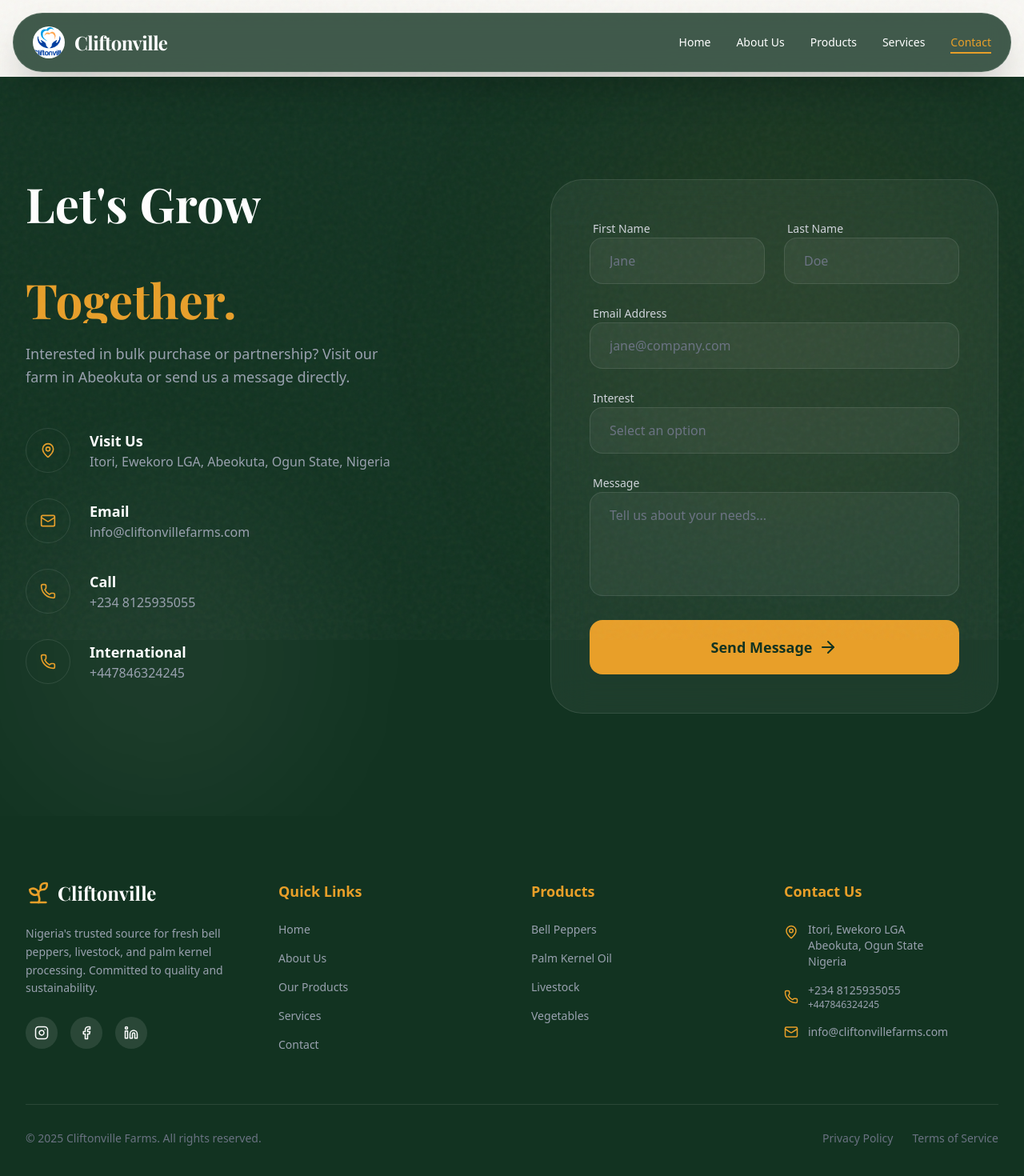
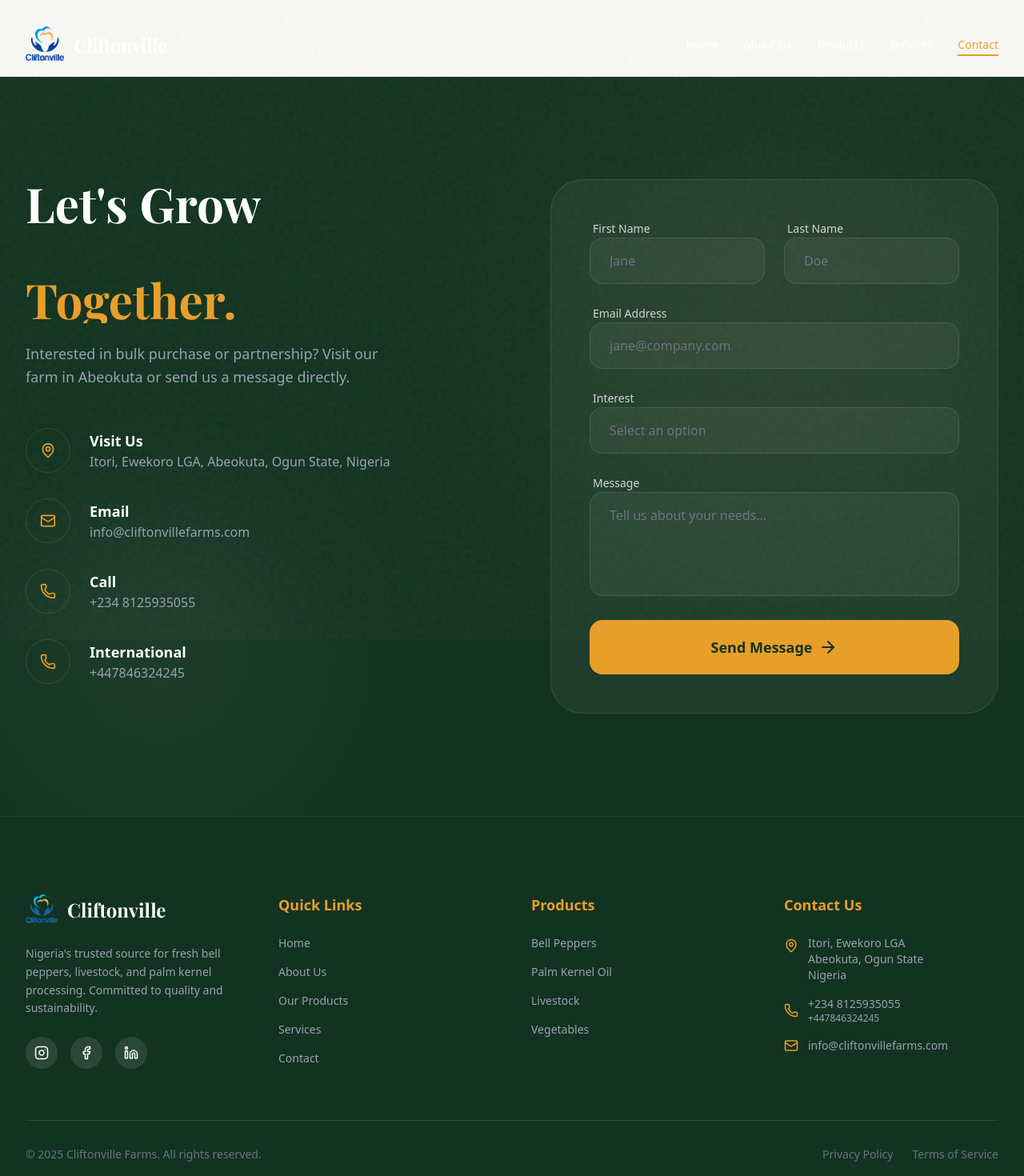
Before and after one commit to Chidi09/Clifton-ville-farms, a Next.js app: page /contact in a window 1280 px wide. Shown: the top 1470 px of the page at 80% size. Built offline with nearby package versions, Linux system fonts and the light colour scheme.

Commit message:
Transform navbar from full-width to pill on scroll, clean hero (remove video button), add logo to footer, fix product slider scrolling (-75% range)

```diff
--- a/src/app/page.tsx
+++ b/src/app/page.tsx
@@ -126,17 +126,20 @@
   )
 }
 
-// 3. PRODUCT SLIDER (PC View Enhanced)
+// 3. PRODUCT SLIDER (Fixed Scrolling Logic)
 function HomeProductSlider() {
   const targetRef = useRef(null);
   const { scrollYProgress } = useScroll({ target: targetRef });
-  const x = useTransform(scrollYProgress, [0, 1], ["0%", "-40%"]);
+
+  // INCREASED RANGE: -75% ensures we see the last card fully
+  const x = useTransform(scrollYProgress, [0, 1], ["0%", "-75%"]);
 
   return (
-    <section ref={targetRef} className="bg-surface-sand h-[300vh] relative">
+    // Reduced height to 250vh to reduce dead space
+    <section ref={targetRef} className="bg-surface-sand h-[250vh] relative">
       <div className="sticky top-0 h-screen flex flex-col justify-center overflow-hidden">
 
-        <div className="max-w-7xl mx-auto px-6 w-full mb-16">
+        <div className="max-w-7xl mx-auto px-6 w-full mb-12">
            <h2 className="text-5xl md:text-7xl font-serif font-bold text-primary-dark">
              Fresh Harvest.
            </h2>
@@ -145,14 +148,37 @@
            </p>
         </div>
 
-        <motion.div style={{ x }} className="flex gap-8 px-6 w-max pl-[10vw]">
-           <ProductSlide img="/images/bell-peppers.jpg" title="Bell Peppers" tag="Best Seller" />
-           <ProductSlide img="/images/palm-kernel.jpg" title="Palm Kernel Oil" tag="Industrial" />
-           <ProductSlide img="/images/seedlings.jpg" title="Nursery Seedlings" tag="Organic" />
-           <ProductSlide img="/images/livestock.jpg" title="Livestock" tag="Free Range" />
+        {/* Slider Strip */}
+        <motion.div style={{ x }} className="flex gap-8 px-6 w-max pl-[5vw]">
+           <ProductSlide
+             img="/images/bell-peppers.jpg"
+             title="Peppers"
+             tag="Best Seller"
+           />
+           <ProductSlide
+             img="/images/palm-kernel.jpg"
+             title="Palm Kernel Oil"
+             tag="Industrial"
+           />
+           <ProductSlide
+             img="/images/seedlings.jpg"
+             title="Nursery Seedlings"
+             tag="Organic"
+           />
+           <ProductSlide
+             img="/images/livestock.jpg"
+             title="Livestock"
+             tag="Free Range"
+           />
+           {/* Added a 5th card to ensure smooth ending or visual balance */}
+           <ProductSlide
+             img="/images/fresh-greens.jpg"
+             title="Fresh Greens"
+             tag="Seasonal"
+           />
         </motion.div>
 
-        <div className="absolute bottom-10 left-10 md:left-20">
+        <div className="absolute bottom-10 left-6 md:left-20">
            <Link href="/products" className="bg-primary-dark text-white px-10 py-5 rounded-full font-bold hover:bg-accent transition-colors shadow-xl">
              View Price List
            </Link>
--- a/src/components/Footer.tsx
+++ b/src/components/Footer.tsx
@@ -1,19 +1,21 @@
 import Link from "next/link";
-import { Facebook, Instagram, Linkedin, Twitter, MapPin, Phone, Mail, Sprout } from "lucide-react";
+import { Facebook, Instagram, Linkedin, MapPin, Phone, Mail } from "lucide-react";
 
 export default function Footer() {
   return (
-    <footer className="bg-primary-dark text-white pt-20 pb-10">
+    <footer className="bg-primary-dark text-white pt-24 pb-12 border-t border-white/5">
       <div className="max-w-7xl mx-auto px-4 sm:px-6 lg:px-8">
 
         <div className="grid grid-cols-1 md:grid-cols-4 gap-12 mb-16">
 
           {/* Brand Column */}
           <div className="col-span-1 md:col-span-1">
-            <div className="flex items-center gap-2 mb-6">
-               <Sprout className="text-accent" size={32} />
+            <Link href="/" className="flex items-center gap-3 mb-6">
+               <div className="w-10 h-10 flex items-center justify-center">
+                  <img src="/images/logo.png" alt="Cliftonville" className="h-full w-full object-contain mix-blend-screen" />
+               </div>
                <span className="font-serif text-2xl font-bold">Cliftonville</span>
-            </div>
+            </Link>
             <p className="text-gray-400 text-sm leading-relaxed mb-6">
               Nigeria's trusted source for fresh bell peppers, livestock, and palm kernel processing. Committed to quality and sustainability.
             </p>
--- a/src/components/Hero.tsx
+++ b/src/components/Hero.tsx
@@ -1,49 +1,34 @@
 "use client";
-import { useState } from "react";
 import { motion, useScroll, useTransform } from "framer-motion";
-import { ArrowRight, PlayCircle } from "lucide-react";
+import { ArrowRight } from "lucide-react";
 import { MaskedText } from "./ui/MaskedText";
-import VideoModal from "./ui/VideoModal";
 
 export default function Hero() {
   const { scrollY } = useScroll();
-  // Parallax for video: It moves slower than the scroll
   const y = useTransform(scrollY, [0, 1000], [0, 200]);
-  const [isVideoOpen, setIsVideoOpen] = useState(false);
 
   return (
-    <>
     <section className="relative w-full h-screen min-h-[700px] flex items-center overflow-hidden">
 
-        {/* 1. THE VIDEO BACKGROUND LAYER */}
+      {/* VIDEO BACKGROUND */}
       <motion.div style={{ y }} className="absolute inset-0 w-full h-full z-0">
         <video
           autoPlay
           loop
           muted
           playsInline
-            className="object-cover w-full h-full scale-105" // Scale ensures no white edges during scroll
+          className="object-cover w-full h-full scale-105"
         >
           <source src="/videos/hero-farm.mp4" type="video/mp4" />
-            {/* Fallback image if video doesn't load */}
-            <img
-              src="/images/seedlings.jpg"
-              alt="Cliftonville Farm"
-              className="object-cover w-full h-full"
-            />
         </video>
-
-          {/* 2. The Cinematic Overlay (Dark Green tint) */}
-          {/* This ensures white text is readable even over bright parts of the video */}
-          <div className="absolute inset-0 bg-primary-dark/60 mix-blend-multiply" />
+        <div className="absolute inset-0 bg-primary-dark/50 mix-blend-multiply" />
         <div className="absolute inset-0 bg-gradient-to-t from-primary-dark via-transparent to-primary-dark/30" />
       </motion.div>
 
-        {/* 3. Content Layer */}
+      {/* CONTENT */}
       <div className="max-w-[1400px] mx-auto px-6 relative z-10 w-full grid grid-cols-1 md:grid-cols-2 gap-12 items-center">
+        <div className="space-y-8">
 
-          <div className="space-y-8">
-            {/* Badge */}
           <motion.div
             initial={{ opacity: 0, x: -20 }}
             animate={{ opacity: 1, x: 0 }}
@@ -56,7 +41,6 @@
             </span>
           </motion.div>
 
-            {/* Heading */}
           <div className="text-fluid-h1 font-serif font-bold text-white leading-[0.9]">
             <MaskedText className="block">Real Farming.</MaskedText>
             <MaskedText className="block text-accent" delay={0.2}>Real Harvest.</MaskedText>
@@ -68,36 +52,19 @@
             </MaskedText>
           </div>
 
-            {/* Buttons */}
           <motion.div
             initial={{ opacity: 0, y: 20 }}
             animate={{ opacity: 1, y: 0 }}
             transition={{ delay: 0.8, duration: 0.8 }}
             className="flex flex-wrap gap-4 pt-4"
           >
-              <button className="bg-accent text-primary-dark px-8 py-4 rounded-full font-bold text-lg hover:bg-white transition-all flex items-center gap-3 group">
+            <button className="bg-accent text-primary-dark px-10 py-5 rounded-full font-bold text-lg hover:bg-white transition-all flex items-center gap-3">
               Explore Products
               <ArrowRight size={20} />
             </button>
-
-              {/* Watch Story Button */}
-              <button
-                onClick={() => setIsVideoOpen(true)}
-                className="px-8 py-4 rounded-full font-medium text-white border border-white/30 hover:bg-white/10 transition-all flex items-center gap-3 backdrop-blur-sm"
-              >
-                <PlayCircle size={20} />
-                <span>Watch Our Story</span>
-              </button>
           </motion.div>
         </div>
-
-          {/* Right Side: Empty for video visibility on desktop, or maybe a stat card */}
-          <div className="hidden md:block"></div>
       </div>
     </section>
-
-      {/* Video Modal */}
-      <VideoModal isOpen={isVideoOpen} onClose={() => setIsVideoOpen(false)} />
-    </>
   );
 }
--- a/src/components/Navbar.tsx
+++ b/src/components/Navbar.tsx
@@ -1,6 +1,6 @@
 "use client";
 
-import { useState } from "react";
+import { useState, useEffect } from "react";
 import Link from "next/link";
 import { usePathname } from "next/navigation";
 import { Menu, X } from "lucide-react";
@@ -8,7 +8,14 @@
 
 export default function Navbar() {
   const [isOpen, setIsOpen] = useState(false);
+  const [scrolled, setScrolled] = useState(false);
   const pathname = usePathname();
+
+  useEffect(() => {
+    const handleScroll = () => setScrolled(window.scrollY > 50);
+    window.addEventListener("scroll", handleScroll);
+    return () => window.removeEventListener("scroll", handleScroll);
+  }, []);
 
   const navLinks = [
     { name: "Home", href: "/" },
@@ -22,21 +29,32 @@
 
   return (
     <>
-      {/* DESKTOP & MOBILE WRAPPER */}
-      <nav className="fixed top-4 left-0 right-0 z-50 flex justify-center px-4">
-        <div className="w-full max-w-7xl bg-primary-dark/80 backdrop-blur-md border border-white/10 shadow-2xl rounded-full px-6 py-4 flex justify-between items-center transition-all duration-300">
+      <nav
+        className={`fixed z-50 left-0 right-0 transition-all duration-500 ease-in-out flex justify-center ${
+          scrolled
+            ? "top-4 px-4" // Scrolled: Floats from top, has padding
+            : "top-0 px-0" // Top: Full width, no padding
+        }`}
+      >
+        <div
+          className={`w-full transition-all duration-500 flex justify-between items-center ${
+            scrolled
+              ? "max-w-7xl bg-primary-dark/80 backdrop-blur-md border border-white/10 shadow-2xl rounded-full px-8 py-4" // The "Pill" Look
+              : "max-w-7xl bg-transparent border-transparent shadow-none px-8 py-8" // The "Normal" Look
+          }`}
+        >
 
-          {/* Logo */}
+          {/* Logo - Transparent, No Circle */}
           <Link href="/" className="flex items-center gap-3 group">
-            <div className="w-10 h-10 rounded-full bg-white overflow-hidden flex items-center justify-center">
-               <img src="/images/logo.png" alt="Cliftonville" className="h-full w-full object-contain" />
+            <div className="w-12 h-12 flex items-center justify-center">
+               <img src="/images/logo.png" alt="Cliftonville" className="h-full w-full object-contain mix-blend-screen" />
             </div>
             <span className="font-serif text-xl md:text-2xl font-bold text-white tracking-tight">
               Cliftonville
             </span>
           </Link>
 
-          {/* Desktop Links (Always Visible White Text) */}
+          {/* Desktop Links */}
           <div className="hidden md:flex items-center space-x-8">
             {navLinks.map((link) => (
               <Link
@@ -66,7 +84,7 @@
         </div>
       </nav>
 
-      {/* MOBILE MENU DROPDOWN */}
+      {/* Mobile Menu Dropdown */}
       <AnimatePresence>
         {isOpen && (
           <motion.div
```
Lines whose indentation alone changed are shown as unchanged.
